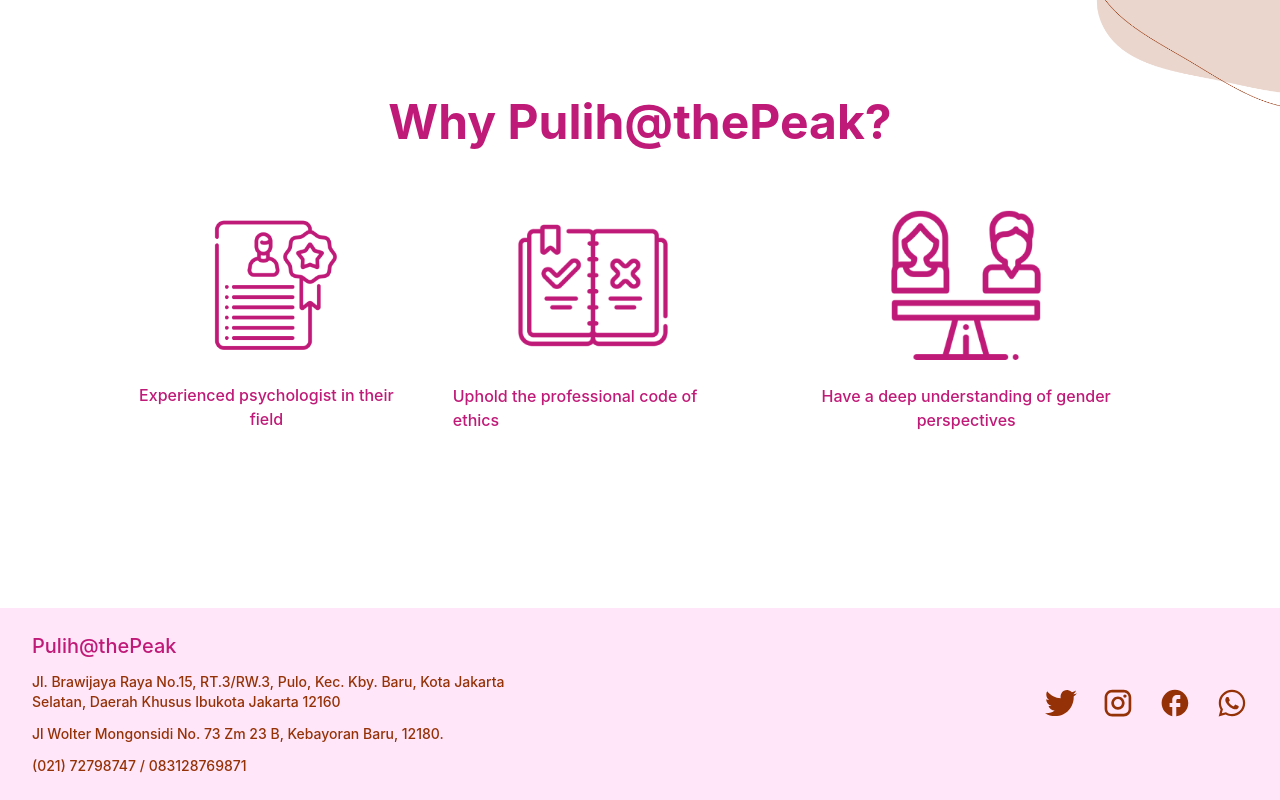
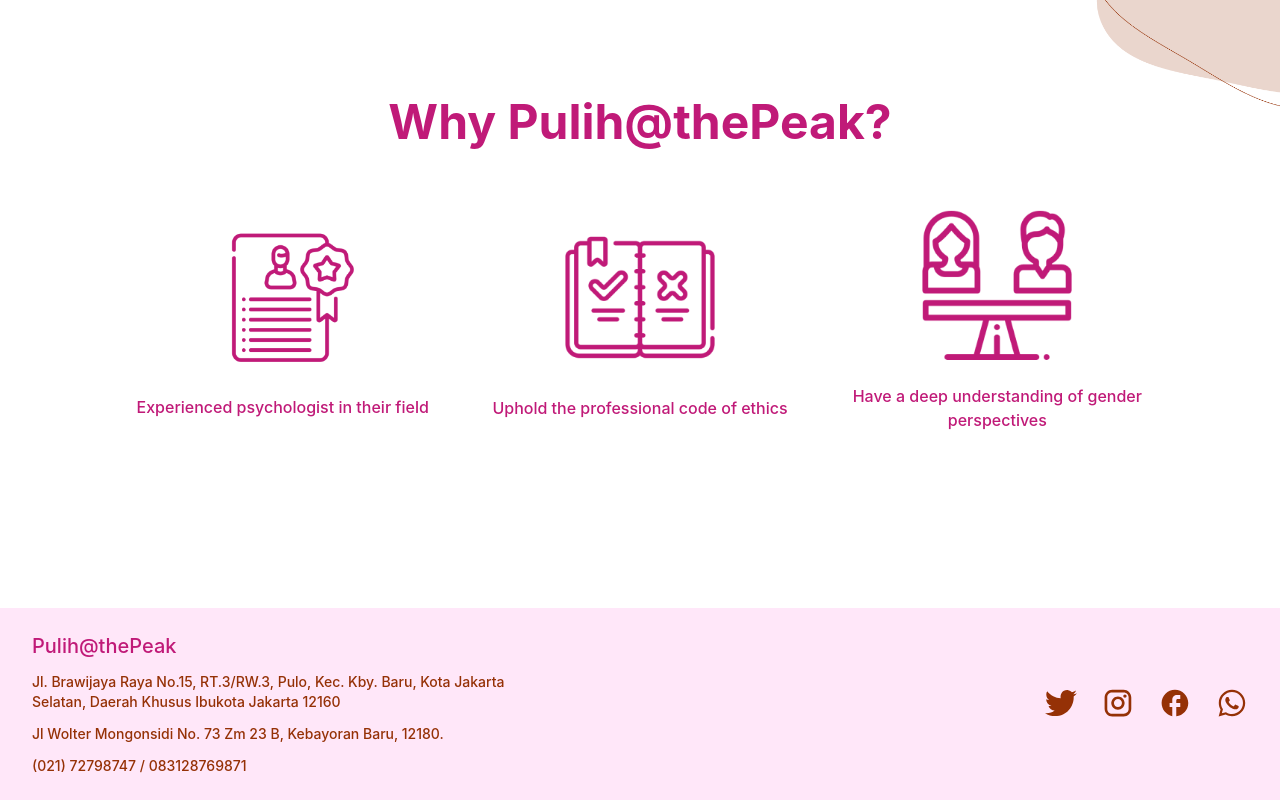
Before and after one commit to githubnyathoni/pulih-app, a React (Create React App) app: page /service in a window 1280 px wide. Shown: the part 1456-2256 px from the top of the page. Built offline with nearby package versions, Linux system fonts and the light colour scheme.

Commit message:
some resize on several resolution

```diff
--- a/src/pages/Service.jsx
+++ b/src/pages/Service.jsx
@@ -230,20 +230,20 @@ function WhySection() {
       <h1 className="text-center text-primary text-2xl lg:text-5xl font-bold">
         {t('services.why.title')}
       </h1>
-      <div className="flex flex-col lg:flex-row justify-around lg:mt-16 mt-12 gap-12">
-        <div className="flex flex-col items-center gap-6">
+      <div className="flex flex-col lg:flex-row justify-around items-center lg:mt-16 mt-12 gap-12">
+        <div className="flex flex-col items-center gap-6 w-80">
           <img src={ServiceImages.WhyFirst} alt="kenapa pulih@thepeak" width="150px" />
           <p className="text-primary text-center font-medium">
             {t('services.why.first')}
           </p>
         </div>
-        <div className="flex flex-col items-center gap-6">
+        <div className="flex flex-col items-center gap-6 w-80">
           <img src={ServiceImages.WhySecond} alt="kenapa pulih@thepeak" width="150px" />
-          <p className="text-primary font-medium">
+          <p className="text-primary text-center font-medium">
             {t('services.why.second')}
           </p>
         </div>
-        <div className="flex flex-col items-center gap-6">
+        <div className="flex flex-col items-center gap-6 w-80">
           <img src={ServiceImages.WhyThird} alt="kenapa pulih@thepeak" width="150px" />
           <p className="text-primary text-center font-medium">
             {t('services.why.third')}
```
